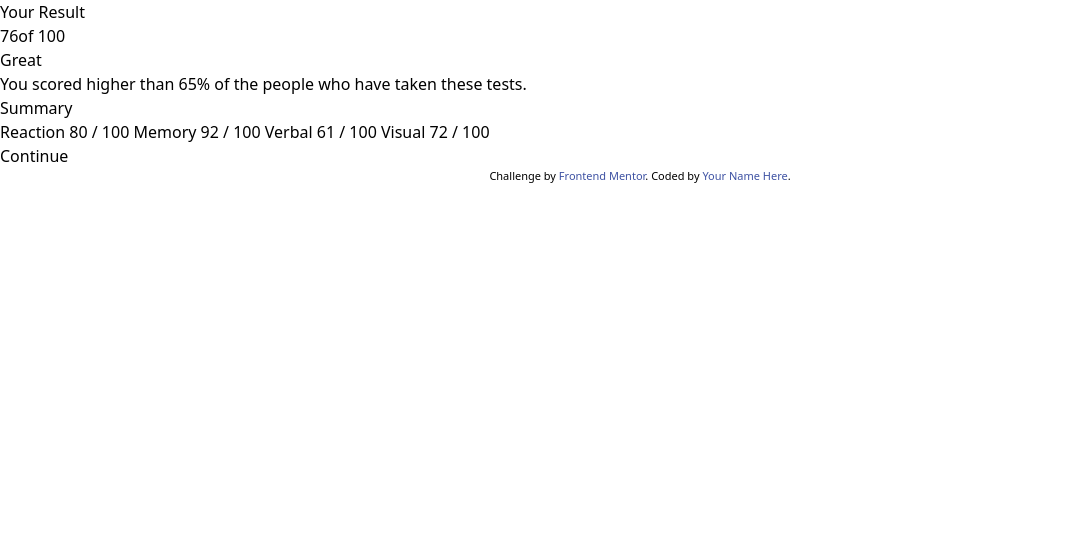
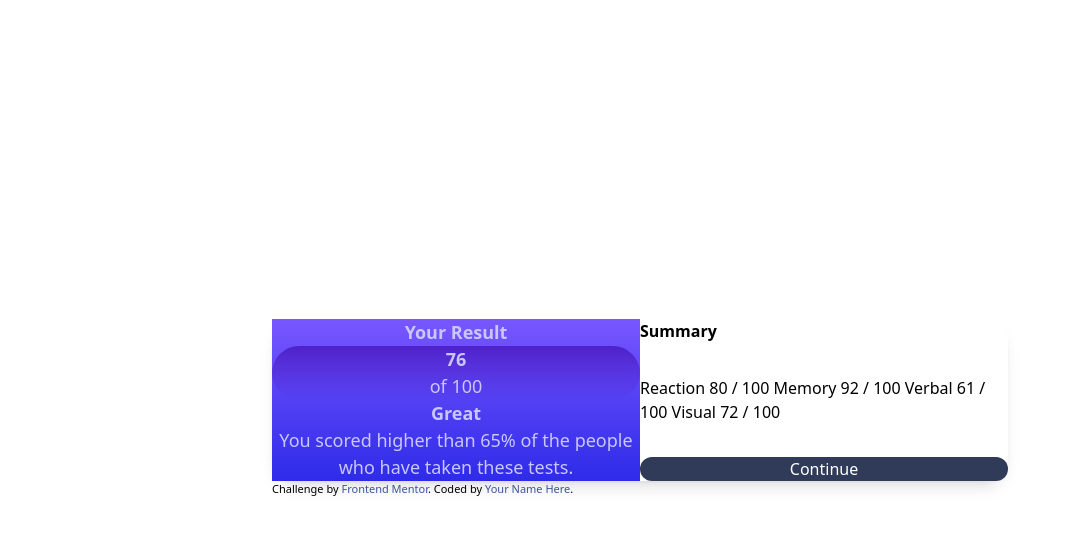
Before and after one commit to snguyen56/results-summary-react-tailwind, a React app: page / in a window 1280 px wide. Shown: the top 534 px of the page, without its empty margins (0-1071 px from the left). Built offline with nearby package versions, Linux system fonts and the light colour scheme; the HTML template or start-up script is replaced by a standard one.

Commit message:
initial styling

```diff
--- a/src/App.tsx
+++ b/src/App.tsx
@@ -1,21 +1,30 @@
 function App() {
   return (
-    <main>
-      <h1>Your Result</h1>
+    <main className="h-screen md:grid md:place-items-center">
+      <div className="relative grid w-[46rem] grid-cols-2 shadow-lg md:rounded-3xl">
+        <div className="rounded-b-3xl bg-gradient-to-b from-light-slate-blue to-light-royal-blue text-center text-[18px] text-light-lavender md:rounded-3xl md:rounded-none">
+          <h1 className=" font-bold">Your Result</h1>
+          <div className="rounded-full bg-gradient-to-b from-violet-blue to-persian-blue/0">
             <p>
-        <span>76</span>
+              <span className="block font-bold">76</span>
               of 100
             </p>
-      <p>Great</p>
+          </div>
+          <p className="font-bold">Great</p>
           <p>
             You scored higher than 65% of the people who have taken these tests.
           </p>
-      <h2>Summary</h2>
+        </div>
+        <div className="flex flex-col justify-between">
+          <h2 className="font-bold">Summary</h2>
           <div>
             Reaction 80 / 100 Memory 92 / 100 Verbal 61 / 100 Visual 72 / 100
           </div>
-      <button>Continue</button>
-      <div className=" text-center text-[11px]">
+          <button className="rounded-full bg-dark-gray-blue text-white">
+            Continue
+          </button>
+        </div>
+        <div className="absolute -bottom-4 text-center text-[11px]">
           Challenge by{" "}
           <a
             href="https://www.frontendmentor.io?ref=challenge"
@@ -30,6 +39,7 @@ function App() {
           </a>
           .
         </div>
+      </div>
     </main>
   );
 }
```
Lines whose indentation alone changed are shown as unchanged.
